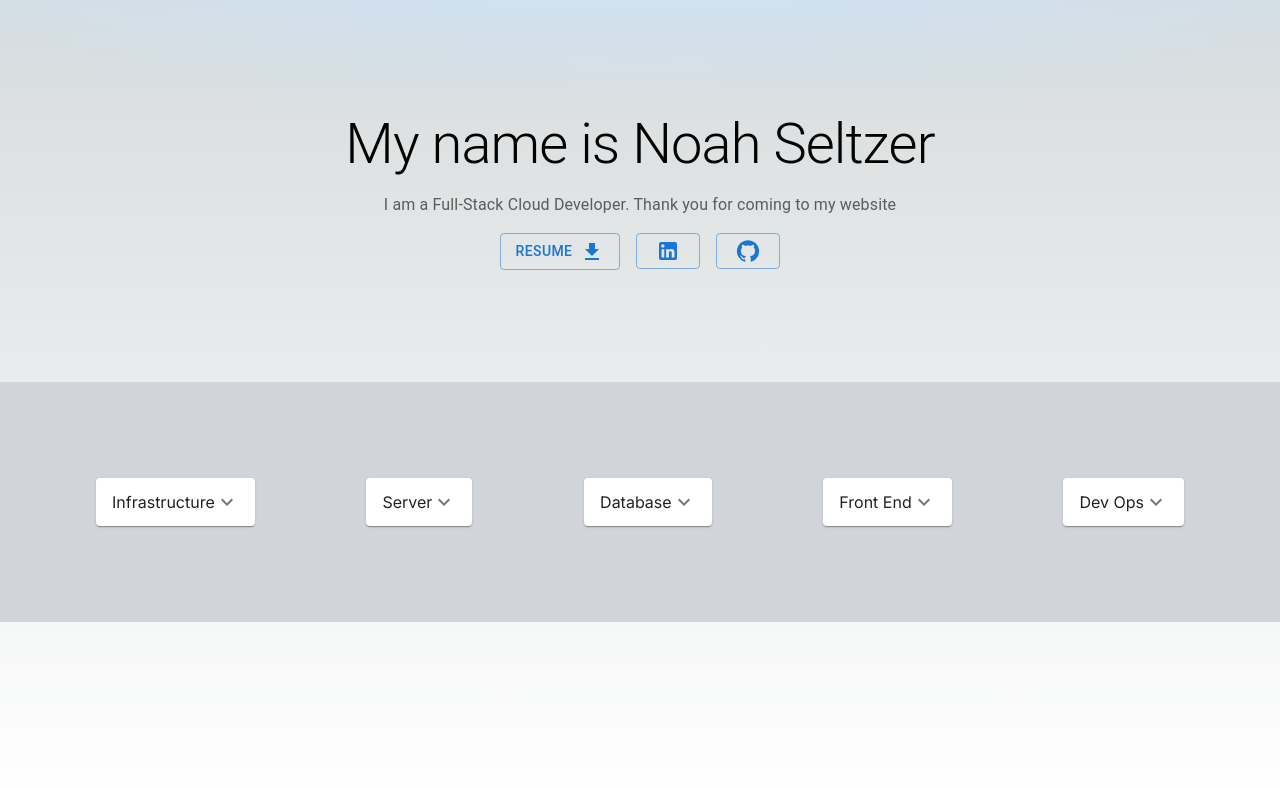
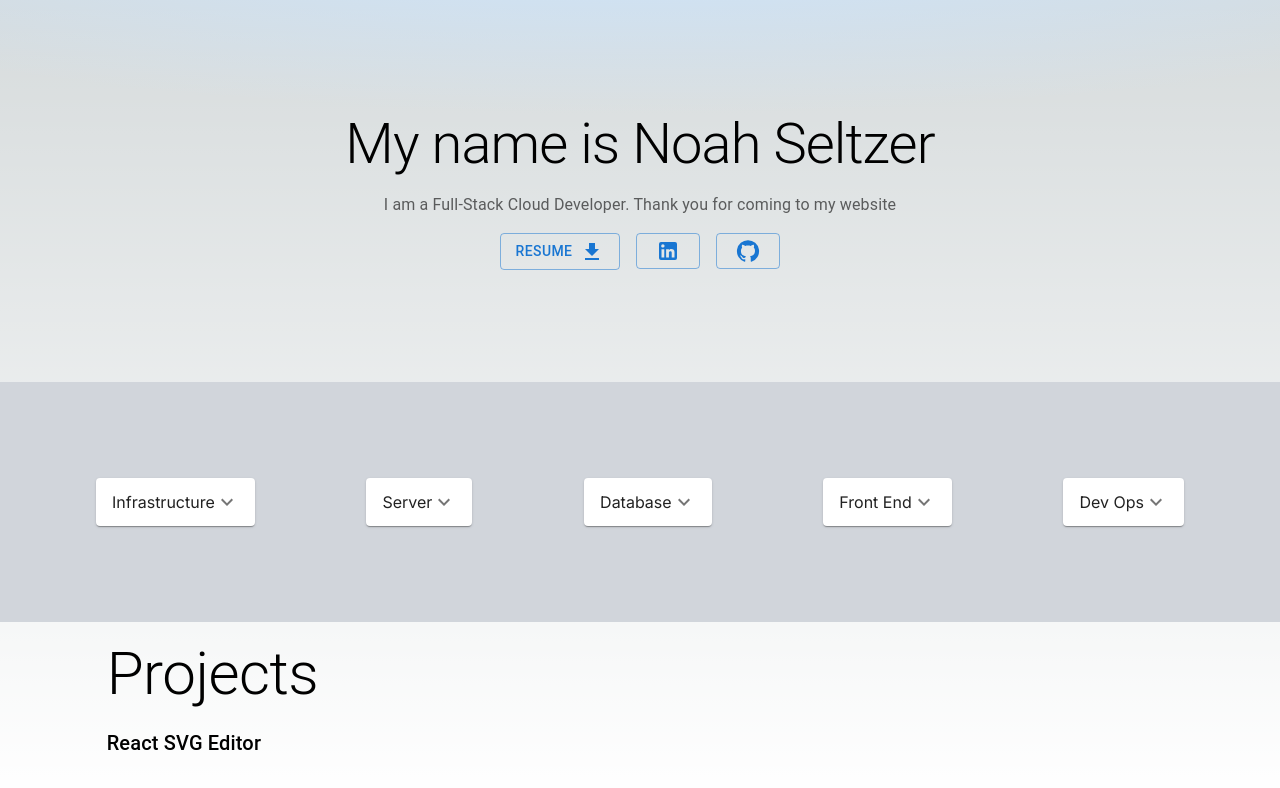
Before and after one commit to noah-seltzer/dev-profile, a Next.js app: page / in a window 1280 px wide. Shown: the top 788 px of the page. Built offline with nearby package versions, Linux system fonts and the light colour scheme.

Commit message:
trigger build

```diff
--- a/src/app/page.tsx
+++ b/src/app/page.tsx
@@ -1,5 +1,6 @@
 import Hero from "@/components/hero.tsx";
 import Stack from "@/components/stack.tsx";
+import { Projects } from "@/components/projects";
 
 
 export default function Home() {
@@ -8,6 +9,7 @@ export default function Home() {
       <div className="flex flex-col w-full">
         <Hero />
         <Stack />
+        <Projects />
       </div>
     </main>
   );
--- /dev/null
+++ b/src/components/projects.tsx
@@ -0,0 +1,18 @@
+import { Divider, Typography } from '@mui/material'
+
+export const Projects = () => {
+    return (
+        <div className='flex flex-col items-center'>
+            <div className='w-5/6 my-4'>
+                <Typography variant='h2'>Projects</Typography>
+            </div>
+            <Divider />
+            <div className='w-5/6'>
+                <Typography variant='h6'>
+                    React SVG Editor
+                </Typography>
+                <Typography></Typography>
+            </div>
+        </div>
+    )
+}
```
